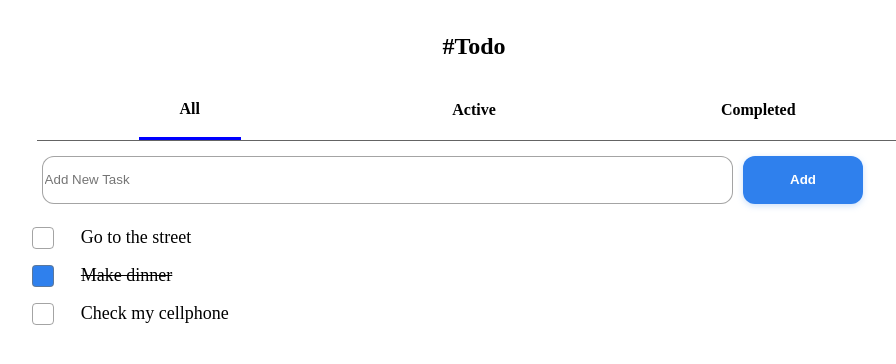
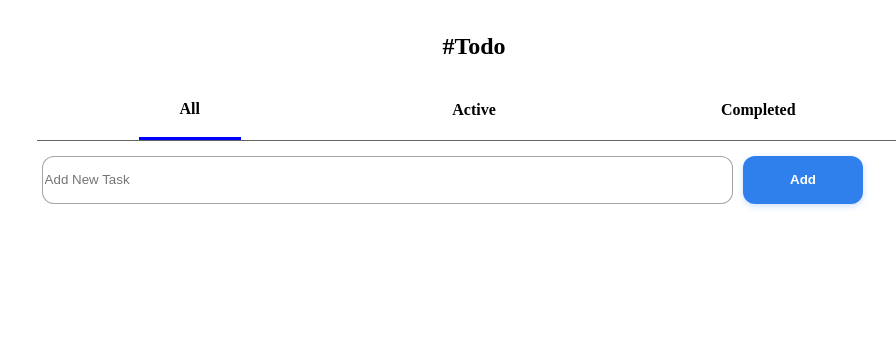
Before and after one commit to Gus-Gonz/FEC-React-ToDo, a React (Create React App) app: page / in a window 1280 px wide. Shown: the top 364 px of the page, without its empty margins (166-1062 px from the left). Built offline with nearby package versions, Linux system fonts and the light colour scheme.

Commit message:
Erased the test Todo

```diff
--- a/src/App.js
+++ b/src/App.js
@@ -13,23 +13,7 @@ import Completed from './pages/Completed';
 
 class App extends Component {
   state = {
-    toDos: [
-      {
-        id: Math.floor(Math.random() * Date.now()),
-        text: 'Go to the street',
-        completed: false,
-      },
-      {
-        id: Math.floor(Math.random() * Date.now()),
-        text: 'Make dinner',
-        completed: true,
-      },
-      {
-        id: Math.floor(Math.random() * Date.now()),
-        text: 'Check my cellphone',
-        completed: false,
-      },
-    ],
+    toDos: [],
     activeTabs: [
       { tabName: 'all', active: false },
       { tabName: 'active', active: false },
```
